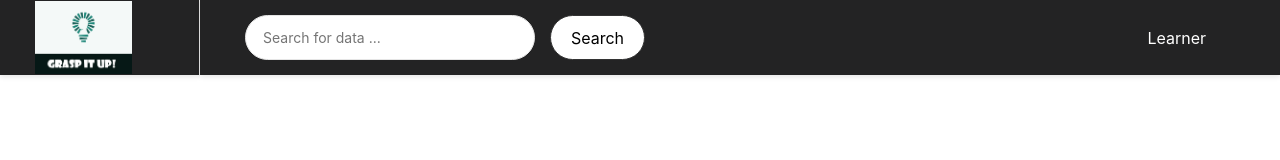
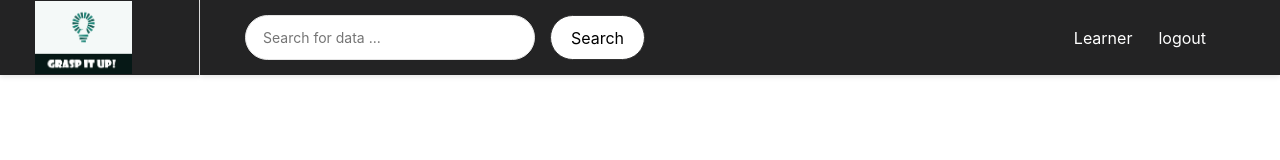
Before and after one commit to Apexa9/frontend, an Angular app: page /facilitator in a window 1280 px wide. Shown: the top 160 px of the page. Built offline with nearby package versions, Linux system fonts and the light colour scheme; sample sign-in values are in the browser's storage.

Commit message:
logout in facilitator

```diff
--- a/src/app/app-routing.module.ts
+++ b/src/app/app-routing.module.ts
@@ -16,7 +16,7 @@ const routes: Routes = [
   {path:'registration',component:RegistrationComponent},
   {path:'login',component:LoginComponent},
   {path:'contact',component:ContactComponent},
-  {path:'facilitator',component:FacilitatorComponent},
+  {path:'facilitator',canActivate:[AuthGuard],component:FacilitatorComponent},
   {path:'createcourse',component:CreatecourseComponent},
   {path:'myhomepage',canActivate:[AuthGuard],component:MyhomepageComponent},
 
--- a/src/app/facilitator/facilitator.component.html
+++ b/src/app/facilitator/facilitator.component.html
@@ -45,7 +45,7 @@
                   <ul class="nav navbar-nav" style="color:white ">
 
                     <li><a [routerLink]="['/loginsuccess']" class="btn btn-link" style="color:white ">Learner</a></li>
-                    <!--<li><a  class="btn btn-link" style="color:white " (click)="_authservice.logOutUser()" *ngIf="_authservice.loggedIn()">logout</a></li>-->
+                    <li><a  class="btn btn-link" style="color:white " (click)="_authservice.logOutUser()" *ngIf="_authservice.loggedIn()">logout</a></li>
                     <!-- <li><a [routerLink]="['/registration']" class="btn btn-link" style="color:white ">Register</a></li>-->
                   </ul>
                 </nav>
--- a/src/app/facilitator/facilitator.component.ts
+++ b/src/app/facilitator/facilitator.component.ts
@@ -1,4 +1,6 @@
 import { Component, OnInit } from '@angular/core';
+import { Router } from '@angular/router';
+import { RegisterService } from '../register.service';
 
 @Component({
   selector: 'app-facilitator',
@@ -7,7 +9,7 @@ import { Component, OnInit } from '@angular/core';
 })
 export class FacilitatorComponent implements OnInit {
 
-  constructor() { }
+  constructor(public _authservice:RegisterService) { }
 
   ngOnInit(): void {
   }
```
